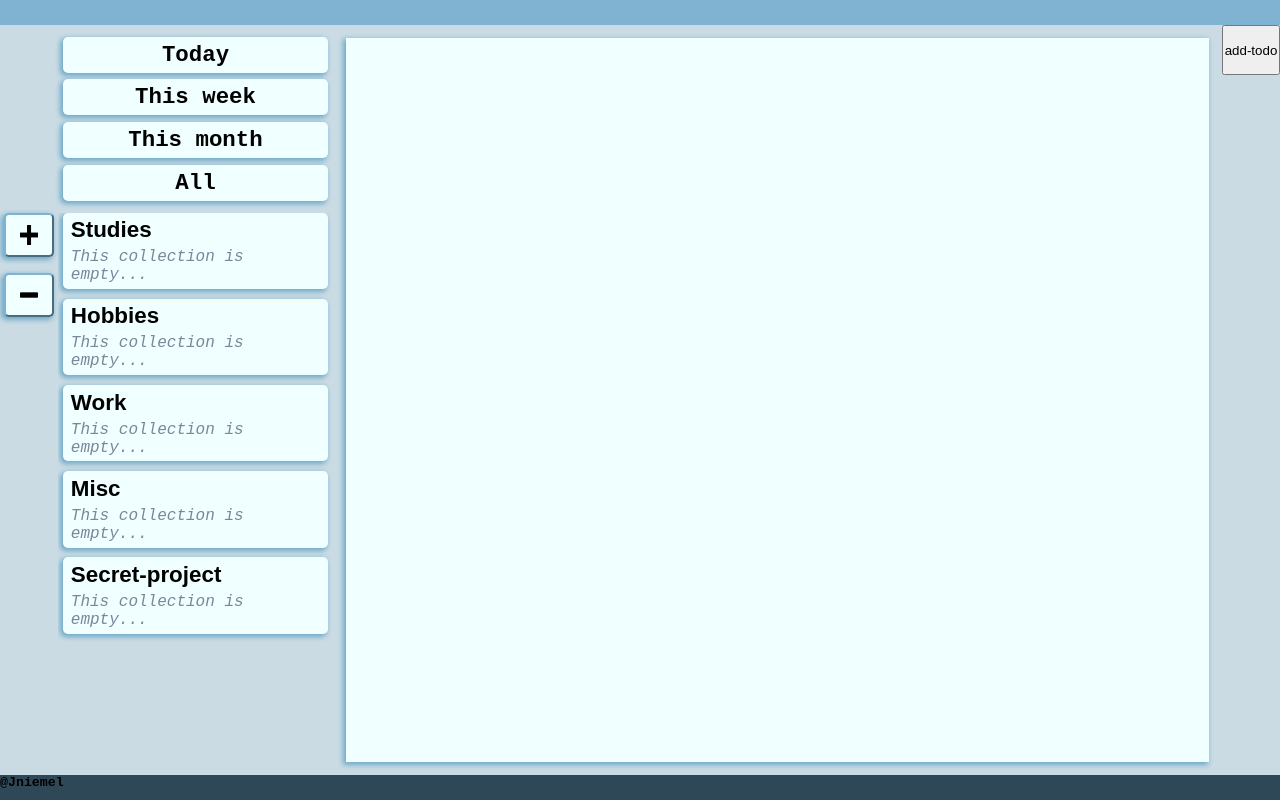
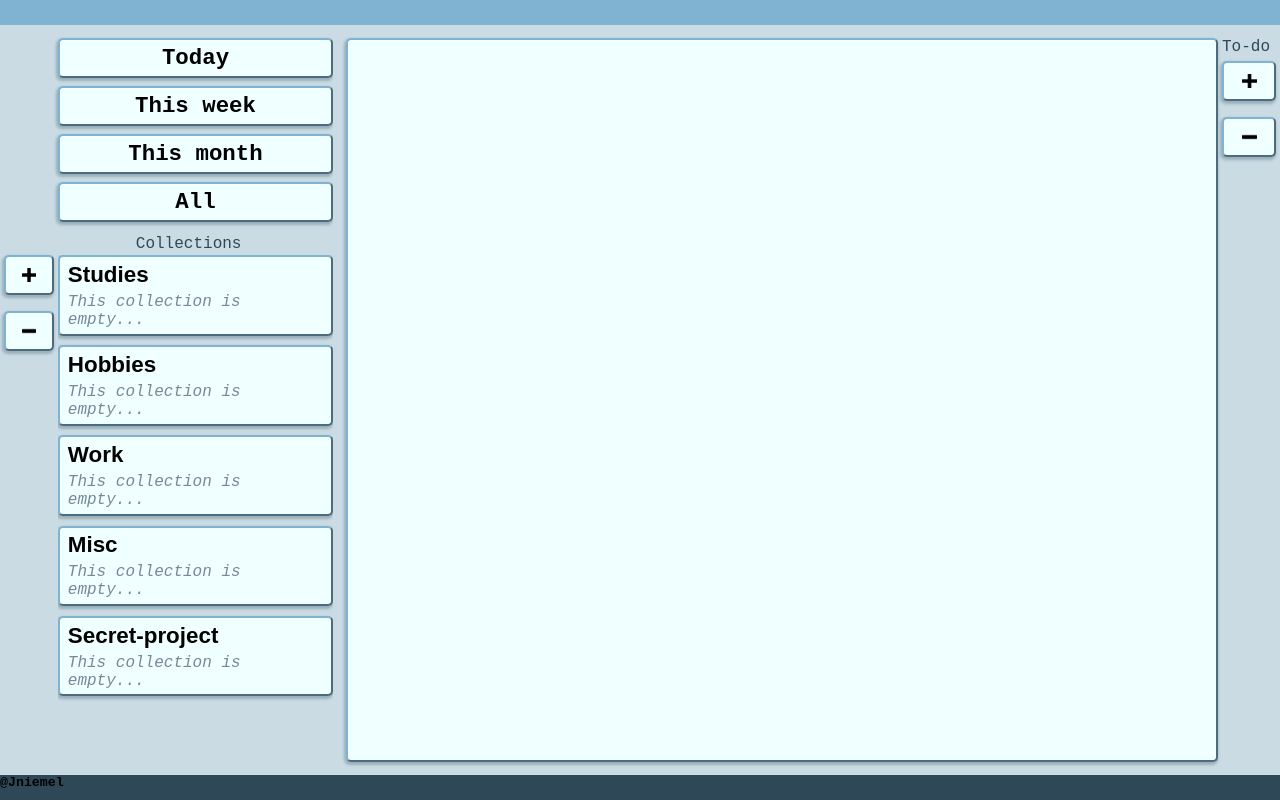
Before and after one commit to Jniemel/to-do-app, a website built with webpack: page src/index.html in a window 1280 px wide. Built offline with nearby package versions, Linux system fonts and the light colour scheme.

Commit message:
Added feature to remove to-dos

```diff
--- a/src/dom.js
+++ b/src/dom.js
@@ -7,9 +7,11 @@ import check from './images/check.png';
 export function createButton(cssClass, text, func, path = '') {
 
     const btn = document.createElement('button');
-    btn.classList.add(cssClass);
+    if (cssClass != '') {
+        btn.classList.add(cssClass);
+    }
     btn.textContent = text;
-    if (path.length != 0) {
+    if (path != '') {
         btn.style.backgroundImage = "url('" + path + "')";
     }
     btn.addEventListener("click", func);
@@ -46,7 +48,7 @@ export function createTodoDiv(todo, listenerFunction) {
 
      const todoDiv = document.createElement('div');
      todoDiv.classList.add('to-do');
-     todoDiv.id = todo['subject'];
+     todoDiv.id = todo["subject"];
 
      // add priority icon according to to-do priority or
      // if to-do done, add done icon
@@ -62,7 +64,7 @@ export function createTodoDiv(todo, listenerFunction) {
      }
      // add subject, shorten if > 50 characters & add event listener
      const sub = document.createElement('p');
-     sub.classList.add('sub-txt');
+     sub.classList.add('todo-header-subject');
      if (todo["subject"].length > 50) {
         sub.textContent = todo.short();
      } else {
--- a/src/index.html
+++ b/src/index.html
@@ -18,11 +18,15 @@
             <button>This month</button>
             <button>All</button>
         </div>
+        <div id="collections-header">
+            <div><p>Collections</p></div>
+        </div>
         <div id="collections"></div>
         <div id="content">
             <div class="content-container"></div>
         </div>
         <div id="right-side">
+            <p>To-do</p>
             <div id="to-do-controls"></div>
         </div>
         <div id="footer"><h5>@Jniemel</h5></div>
--- a/src/init.js
+++ b/src/init.js
@@ -1,48 +1,17 @@
 import plus from './images/plus.png';
 import minus from './images/minus.png';
 import { addCollection, removeCollection } from './collections';
-import { addTodo } from './todo';
+import { addTodo, removeTodo } from './todo';
+import { validateInput } from './validate';
 import { createButton, clearCollectionDiv, createTodoDiv, createCollectionDiv, openTodo, openCollection, clearContentArea  } from './dom';
 
 // references
 const collectionControls = document.querySelector('#collection-controls');
 export const collectionsContainer = document.querySelector('#collections');
-const rightSide = document.querySelector('#right-side');
+const todoControls = document.querySelector('#to-do-controls');
 
 // init array for collections
 export let collections = [];
-
-// check input is not null, undefined or empty and is not duplicate
-// if array and key parameters left empty, no duplicate check
-function validateInput(input, array = [], key = '') {
-
-    if (input === null) {
-        return 'null';
-    } else if (input === undefined) {
-        return 'undefined';
-    } else {
-        if (input.length === 0) {
-            return 'empty';
-        } else if (input.length != 0 && input.trim().length === 0) {
-            return 'whitespace'
-        } else {
-            // check if name already exists
-            let duplicate = false;
-            if (array != [] && key != '') {
-                array.forEach((element) => {
-                    if (element[key].toLocaleLowerCase() === input.trim().toLocaleLowerCase()) {
-                        duplicate = true;
-                    }
-                });
-            }
-            if (duplicate) {
-                return 'duplicate';
-            } else {
-                return 'valid';
-            }
-        }
-    }
-}
 
 // create a new collection and display it on the page
 function createNewCollection() {
@@ -82,10 +51,9 @@ export function open(e) {
         });
 
     // if a to-do is clicked
-    } else if (e.target.classList[0] === 'sub-txt' && e.target.parentNode.id != lastClickedId) {
+    } else if (e.target.classList[0] === 'todo-header-subject' && e.target.parentNode.id != lastClickedId) {
 
         lastClickedCollection = e.target.closest('.collection').id;
-        console.log(lastClickedCollection);
         lastClickedId = e.target.closest('.to-do').id;
         changeLastClicked = true;
 
@@ -148,7 +116,6 @@ function createNewTodo() {
 
         // find the last clicked collection which will hold the new to-do
         let collection = collections.find(element => element["name"] === lastClickedCollection);
-        console.log(collection);
 
         // prompt & validate the new to-dos subject
         let input = prompt('Subject of the new to-do: ');
@@ -158,6 +125,7 @@ function createNewTodo() {
             // init a new to-do and add into collection
             let todo = Array(4).fill('');
             todo[0] = input.trim()
+            console.log(todo[0]);
             addTodo(collection, todo);
 
             const appendTo = collectionsContainer.querySelector('#' + lastClickedCollection);
@@ -180,6 +148,24 @@ function createNewTodo() {
     }
 }
 
+function deleteTodo() {
+    if (lastClickedClass === 'todo-header-subject') {
+
+        // find the last clicked collection which the to-do is to be removed from
+        let collection = collections.find(element => element["name"] === lastClickedCollection);
+
+        // get the div that holds the to-do
+        let toDelete = document.querySelector('.todo-header-subject[data="last-clicked"]').closest('.to-do');
+
+        // remove to-do from collection and page
+        removeTodo(lastClickedId, collection["todos"]);
+        toDelete.remove()
+
+        // refrest content area
+        openCollection(collection);
+    }
+}
+
 // wip
 function editTodo() {
     let toEdit = prompt('To-do to edit:');
@@ -199,7 +185,8 @@ export function init() {
     collectionControls.appendChild(createButton('collection-control-btn', '', deleteCollection, minus))
 
     // to-do controls
-    rightSide.appendChild(createButton('test-btn', 'add-todo', createNewTodo));
+    todoControls.appendChild(createButton('', '', createNewTodo, plus));
+    todoControls.appendChild(createButton('', '', deleteTodo, minus));
 
 
 }
--- a/src/styles.css
+++ b/src/styles.css
@@ -16,6 +16,7 @@ h1 {
 }
 
 body {
+    background-color: #cadbe4;
     height: 100vh;
     width: 100vw;
     display: flex;
@@ -26,7 +27,7 @@ body {
     flex-grow: 1;
     display: grid;
     grid-template-columns: 58px minmax(275px, 20%) minmax(400px, 1fr) 58px;
-    grid-template-rows: 25px minmax(180px, 1fr) 3fr 25px;
+    grid-template-rows: 25px minmax(210px, 1fr) 20px 3fr 25px;
     overflow: auto;
 }
 
@@ -44,7 +45,7 @@ body {
     background-color: #cadbe4;
     flex-direction: column;
     grid-column: 1 / 2;
-    grid-row: 2 / 3;
+    grid-row: 2 / 4;
     padding: 0 4px 0 4px;
 }
 
@@ -52,8 +53,38 @@ body {
     background-color: #cadbe4;
     flex-direction: column;
     grid-column: 1 / 2;
-    grid-row: 3 / 4;
+    grid-row: 4 / 5;
     padding: 0 4px 0 4px;
+}
+
+#right-side {
+    background-color: #cadbe4;
+    flex-direction: column;
+    grid-column: 4 / 5;
+    grid-row: 2 / 5;
+    padding: 0.8em 4px 0 0px;
+    gap: 5px;
+}
+
+#period {
+    background-color: #cadbe4;
+    grid-column: 2 / 3;
+    grid-row: 2 / 3;
+    flex-direction: column;
+    justify-content: space-between;
+    padding: 0.8em 0 0.8em 0;
+}
+
+#period button {
+    font-family: 'Courier New', Courier, monospace;
+    background-color: azure;
+    border: 2px outset #80b3d1;
+    font-size: 1.4rem;
+    font-weight: 600;
+    padding-top: 5px;
+    padding-bottom: 5px;
+    border-radius: 5px;
+    box-shadow: -1px 2px 3px 1px #9aafb9;
 }
 
 #collection-controls {
@@ -63,60 +94,55 @@ body {
     gap: 1em;
 }
 
-.collection-control-btn {
+.collection-control-btn,
+#to-do-controls button {
     background-color: azure;
     border-color: #80b3d1;
     background-repeat: no-repeat;
     background-position: center;
-    background-size: 40% 50%;
+    background-size: 30% 38%;
     border-radius: 5px;
     display: flex;
     flex-direction: column;
-    padding: 20px;
-    box-shadow: -2px 2px 5px 1px #71abc9;
+    padding: 18px;
+    box-shadow: -1px 2px 3px 1px #9aafb9;
 }
 
-#period {
+#collections-header {
     background-color: #cadbe4;
+    color: #2F4858;
     grid-column: 2 / 3;
-    grid-row: 2 / 3;
-    flex-direction: column;
-    justify-content: space-evenly;
-    padding: 5px;
+    grid-row: 3 / 4;
+    display: flex;
 }
 
-#period button {
-    font-family: 'Courier New', Courier, monospace;
-    background-color: azure;
-    border: none;
-    font-size: 1.4rem;
-    font-weight: 600;
-    padding-top: 5px;
-    padding-bottom: 5px;
-    border-radius: 5px;
-    box-shadow: -2px 2px 5px 1px #71abc9;
+#collections-header div {
+    width: 95%;
+    display: flex;
+    justify-content: center;
 }
 
 #collections {
     background-color: #cadbe4;
     grid-column: 2 / 3;
-    grid-row: 3 / 4;
+    grid-row: 4 / 5;
     flex-direction: column;
     align-items: flex-start;
     gap: 0.6em;
-    padding: 0 5px 0.8em 5px;
+    margin-bottom: 0.8em;
     overflow: auto;
 }
 
 .collection {
     background-color: azure;
+    border: 2px outset #80b3d1;
     display: flex;
     flex-direction: column;
     width: 100%;
     border-radius: 5px;
     padding: 0.3em;
     gap: 2px;
-    box-shadow: -2px 2px 5px 1px #71abc9;
+    box-shadow: -1px 2px 3px 1px #9aafb9;
 }
 
 .collection-header {
@@ -126,13 +152,18 @@ body {
 }
 
 .collection-btn {
-    min-height: max-content;
     background-color: azure;
     border: none;
     font-size: 1.4rem;
     font-weight: 600;
     text-align: left;
-    padding: 0 0 0 3px;
+    padding: 0 3px 0 3px;
+}
+
+.collection-btn[data="last-clicked"] {
+    color: #80b3d1;
+    border: 1px dashed #80b3d1;
+    margin: -1px;
 }
 
 .progress-div {
@@ -140,12 +171,6 @@ body {
     display: flex;
     justify-content: flex-end;
     padding-right: 6px;
-}
-
-.collection-btn[data="last-clicked"] {
-    color: #80b3d1;
-    border: 1px dashed #80b3d1;
-    margin: -1px;
 }
 
 .todo-div {
@@ -164,12 +189,17 @@ body {
 .to-do p {
     display: flex;
     align-items: center;
-    flex-grow: 1;
     max-height: 75px;
+    padding-left: 2px;
+    padding-right: 2px;
     overflow-x: hidden;
 }
 
-p[data="last-clicked"]{
+.todo-header-subject {
+    white-space: pre;
+}
+
+.todo-header-subject[data="last-clicked"]{
     color: #80b3d1;
     border: 1px dashed #80b3d1;
     margin: -1px;
@@ -219,47 +249,39 @@ p[data="last-clicked"]{
     background-color: #cadbe4;
     flex-direction: column;
     grid-column: 3 / 4;
-    grid-row: 2 / 4;
-    padding: 0.8em;
+    grid-row: 2 / 5;
+    padding: 0.8em 4px 0.8em 0.8em;
 }
 
 .content-container {
     background-color: azure;
     height: 100%;
     width: 100%;
-    box-shadow: -2px 2px 5px 1px #71abc9;
+    border: 2px outset #80b3d1;
+    border-radius: 5px;
+    box-shadow: -1px 2px 3px 1px #9aafb9;
+    display: grid;
+    grid-template-columns: repeat(auto-fit, minmax(350px, 1fr));;
+    overflow: auto;
 }
 
 .to-do-details {
-
+    border: 2px outset #80b3d1;
+    min-height: 300px;
 }
 
-#right-side {
-    background-color: #cadbe4;
-    flex-direction: column;
-    grid-column: 4 / 5;
-    grid-row: 2 / 4;
+#right-side p {
+    color: #2F4858;
 }
 
-#to-do-controls button {
-    background-color: azure;
-    border-color: #80b3d1;
-    background-repeat: no-repeat;
-    background-position: center;
-    background-size: 40% 50%;
-    border-radius: 5px;
+#to-do-controls {
     display: flex;
     flex-direction: column;
-    padding: 20px;
-    box-shadow: -2px 2px 5px 1px #71abc9;
+    gap: 1em;
 }
 
 #footer {
     background-color: #2F4858;
     grid-column: 1 / 5;
-    grid-row: 4 / 5;
+    grid-row: 5 / 6;
 }
-
-.test-btn {
-    height: 50px;
-}
--- /dev/null
+++ b/src/validate.js
@@ -0,0 +1,31 @@
+// check input is not null, undefined or empty and is not duplicate
+// if array and key parameters left empty, no duplicate check
+export function validateInput(input, array = [], key = '') {
+
+    if (input === null) {
+        return 'null';
+    } else if (input === undefined) {
+        return 'undefined';
+    } else {
+        if (input.length === 0) {
+            return 'empty';
+        } else if (input.length != 0 && input.trim().length === 0) {
+            return 'whitespace'
+        } else {
+            // check if name already exists
+            let duplicate = false;
+            if (array != [] && key != '') {
+                array.forEach((element) => {
+                    if (element[key].toLocaleLowerCase() === input.trim().toLocaleLowerCase()) {
+                        duplicate = true;
+                    }
+                });
+            }
+            if (duplicate) {
+                return 'duplicate';
+            } else {
+                return 'valid';
+            }
+        }
+    }
+}
```
Also changed, not shown: src/todo.js (+6 -13 lines), dist/index.html, dist/main.js, 1 other file.
